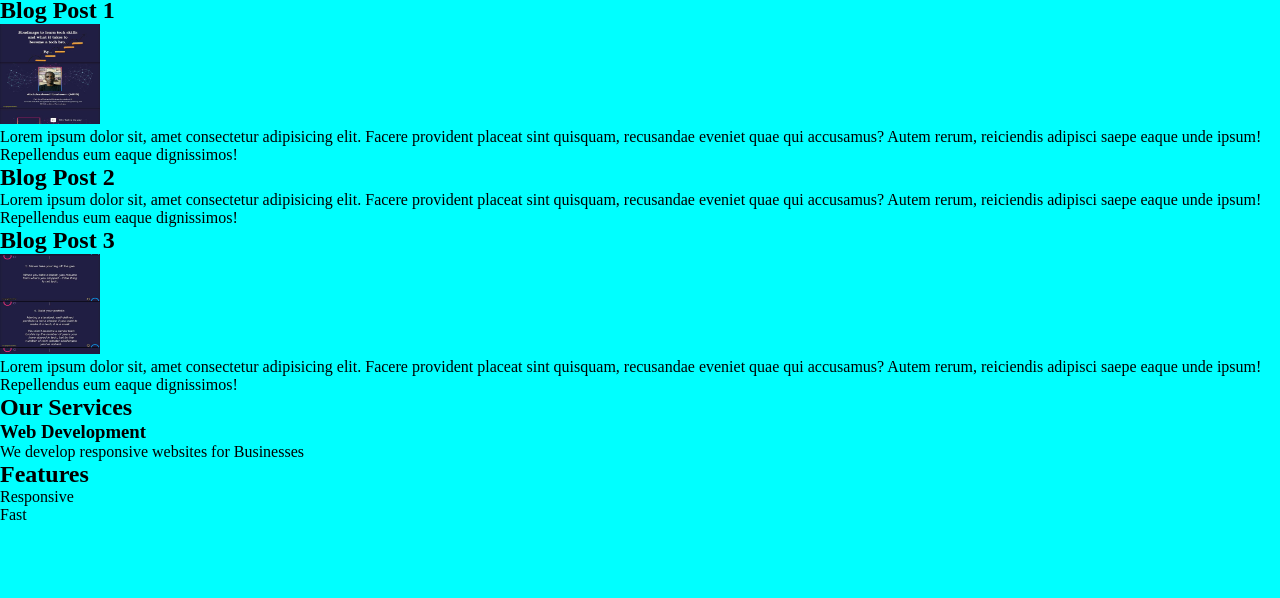
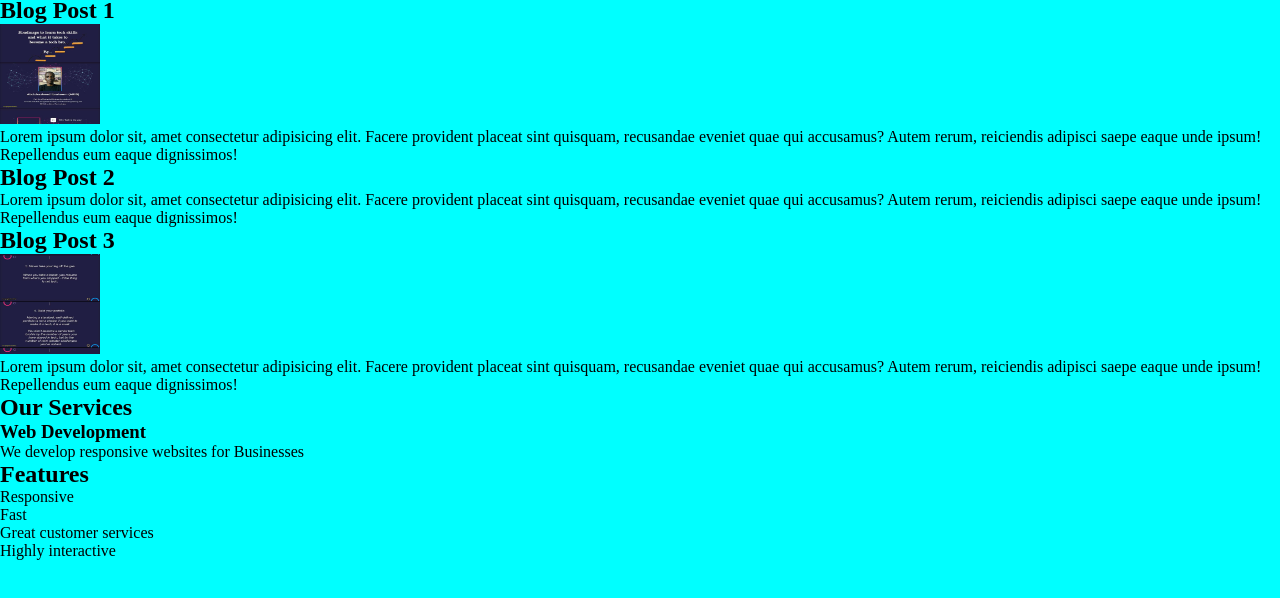
Before and after one commit to Khoiriyah23/techVersifier-practice, a plain HTML site: page index.html in a window 1280 px wide. Shown: the part 112-710 px from the top of the page. Drawn offline with Linux system fonts and the light colour scheme.

Commit message:
updated features section

```diff
--- a/index.html
+++ b/index.html
@@ -51,6 +51,8 @@
         <ul>
             <li>Responsive</li>
             <li>Fast</li>
+            <li>Great customer services</li>
+            <li>Highly interactive</li>
         </ul>
     </section>
 </body>
```
